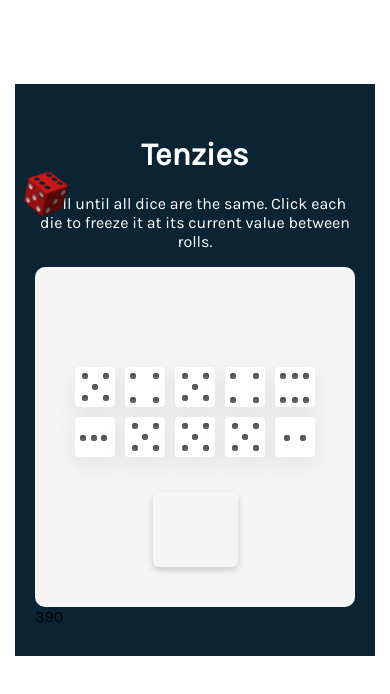
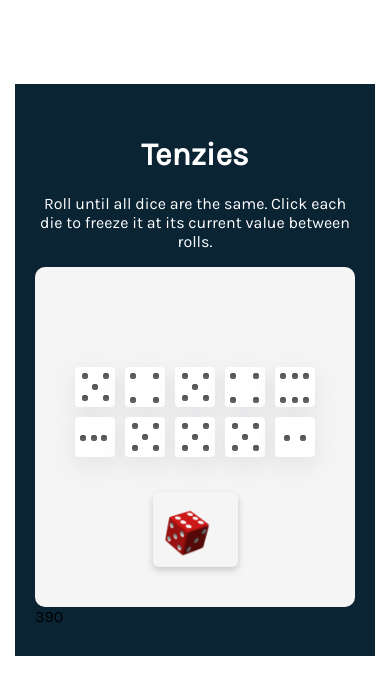
Before and after one commit to Renerd-max/TenzieGame, a React (Vite) app: page / in a window 390 px wide. Shown: the top 694 px of the page. Built offline with nearby package versions, Linux system fonts and the light colour scheme.

Commit message:
same thing

```diff
--- a/src/index.css
+++ b/src/index.css
@@ -236,6 +236,11 @@ main{
     }
 
     @media only screen and (max-width : 450px) {
+
+        #rollButton{
+            position: relative;
+        }
+
         #rollDice1{
             width:60px;
             height:50px;
@@ -246,17 +251,17 @@ main{
             height:60px;
         }
 
-        #youWon{
-            top:20%;
-            left:4%;
-            width:50px;
-        }
-
         #rollDice1, #rollDice2{
             display: block;
             position: absolute;
             top:20%;
             left:4%;
         }
+
+        #youWon{
+            top:20%;
+            left:4%;
+            width:50px;
+        }
     }
 }
```
